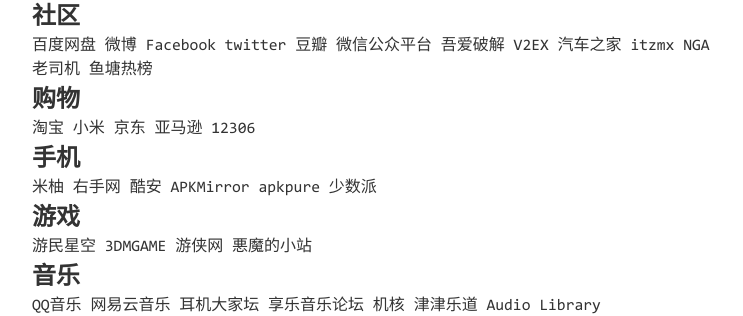
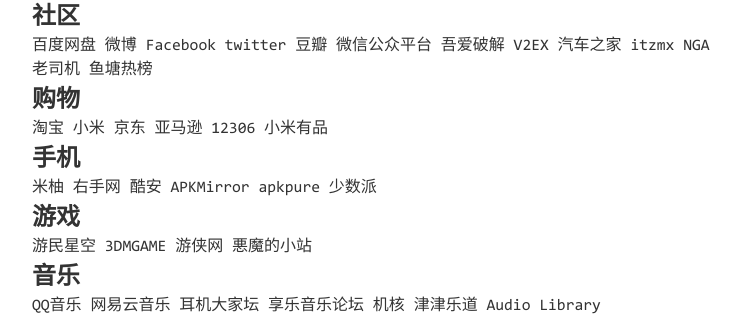
Before and after one commit to admans/admans.github.io, a Jekyll site: the page built from pages/navi.html, in a window 1280 px wide. Shown: the part 124-440 px from the top of the page, without its empty margins (268-1011 px from the left). Built offline with Jekyll 4.4.1, drawn with Linux system fonts in a browser that asks for light colours.

Commit message:
Update navi.html
增加小米有品

```diff
--- a/pages/navi.html
+++ b/pages/navi.html
@@ -23,6 +23,7 @@ title: 导航
     <a href="https://jd.com/" target="_blank" rel="noopener noreferrer">京东</a>
     <a href="https://z.cn/" target="_blank" rel="noopener noreferrer">亚马逊</a>
     <a href="https://12306.cn/" target="_blank" rel="noopener noreferrer">12306</a>
+    <a href="https://www.xiaomiyoupin.com/" target="_blank" rel="noopener noreferrer">小米有品</a>
     <h2>手机</h2>
     <a href="https://miui.com/" target="_blank" rel="noopener noreferrer">米柚</a>
     <a href="http://www.uso.cn/" target="_blank" rel="noopener noreferrer">右手网</a>
```
